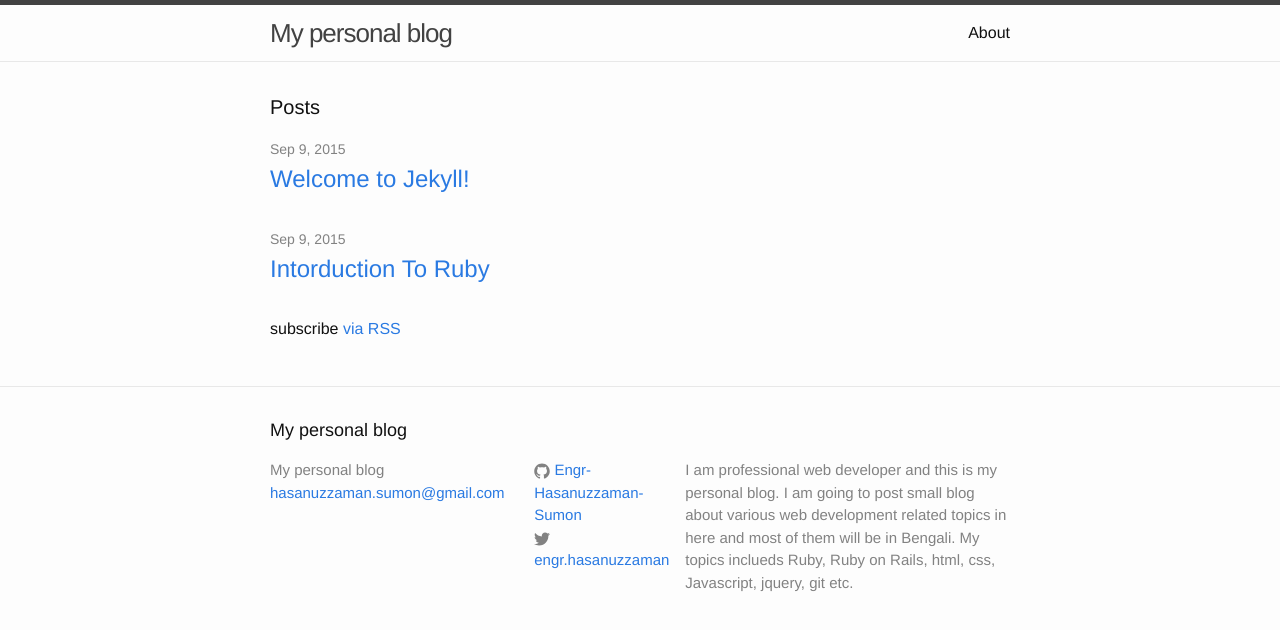
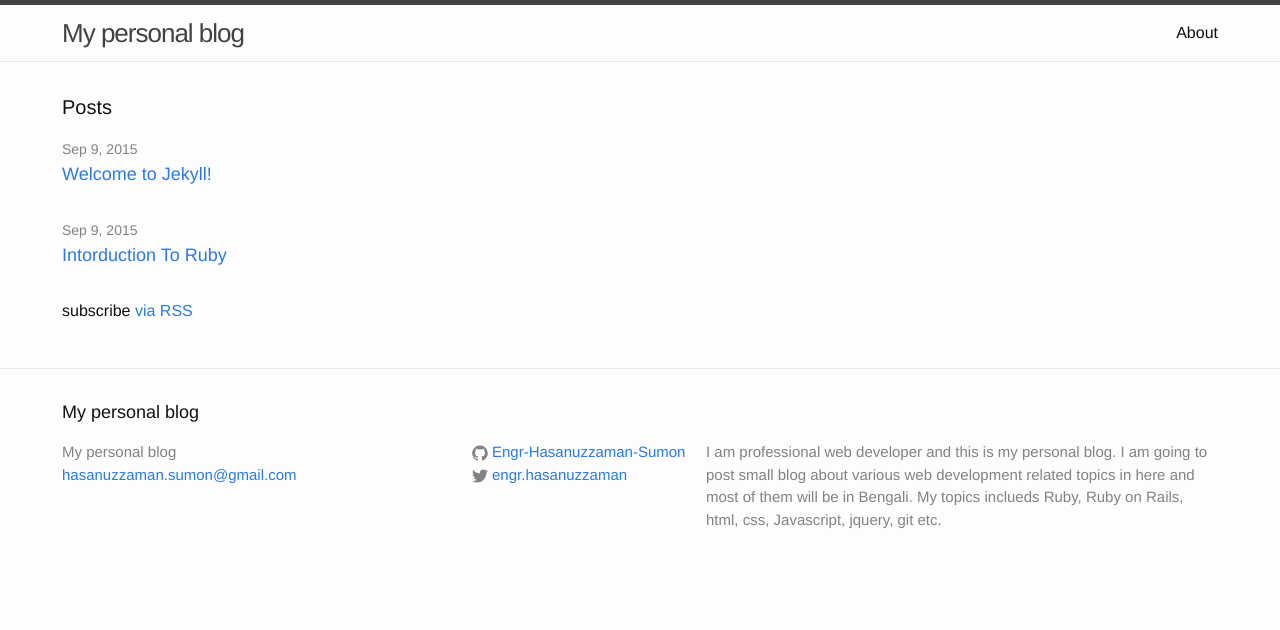
Before and after one commit to Engr-Hasanuzzaman-Sumon/Engr-Hasanuzzaman-Sumon.github.io, a Jekyll site: the page built from index.html, in a window 1280 px wide. Shown: the top 630 px of the page. Built offline with Jekyll 4.4.1, drawn with Linux system fonts in a browser that asks for light colours.

Commit message:
integration rouge

```diff
--- a/_sass/_layout.scss
+++ b/_sass/_layout.scss
@@ -185,7 +185,7 @@
 
 .post-link {
     display: block;
-    font-size: 24px;
+    font-size: 18px;
 }
 
 
--- a/css/main.scss
+++ b/css/main.scss
@@ -22,7 +22,7 @@ $grey-color-light: lighten($grey-color, 40%);
 $grey-color-dark:  darken($grey-color, 25%);
 
 // Width of the content area
-$content-width:    800px;
+$content-width:    95%;
 
 $on-palm:          600px;
 $on-laptop:        800px;
--- a/index.html
+++ b/index.html
@@ -11,9 +11,9 @@ layout: default
       <li>
         <span class="post-meta">{{ post.date | date: "%b %-d, %Y" }}</span>
 
-        <h2>
+        <p>
           <a class="post-link" href="{{ post.url | prepend: site.baseurl }}">{{ post.title }}</a>
-        </h2>
+        </p>
       </li>
     {% endfor %}
   </ul>
```
Also changed, not shown: _posts/2015-09-09-Intorduction-to-ruby.md (+5 -0 lines), 1 other file.
